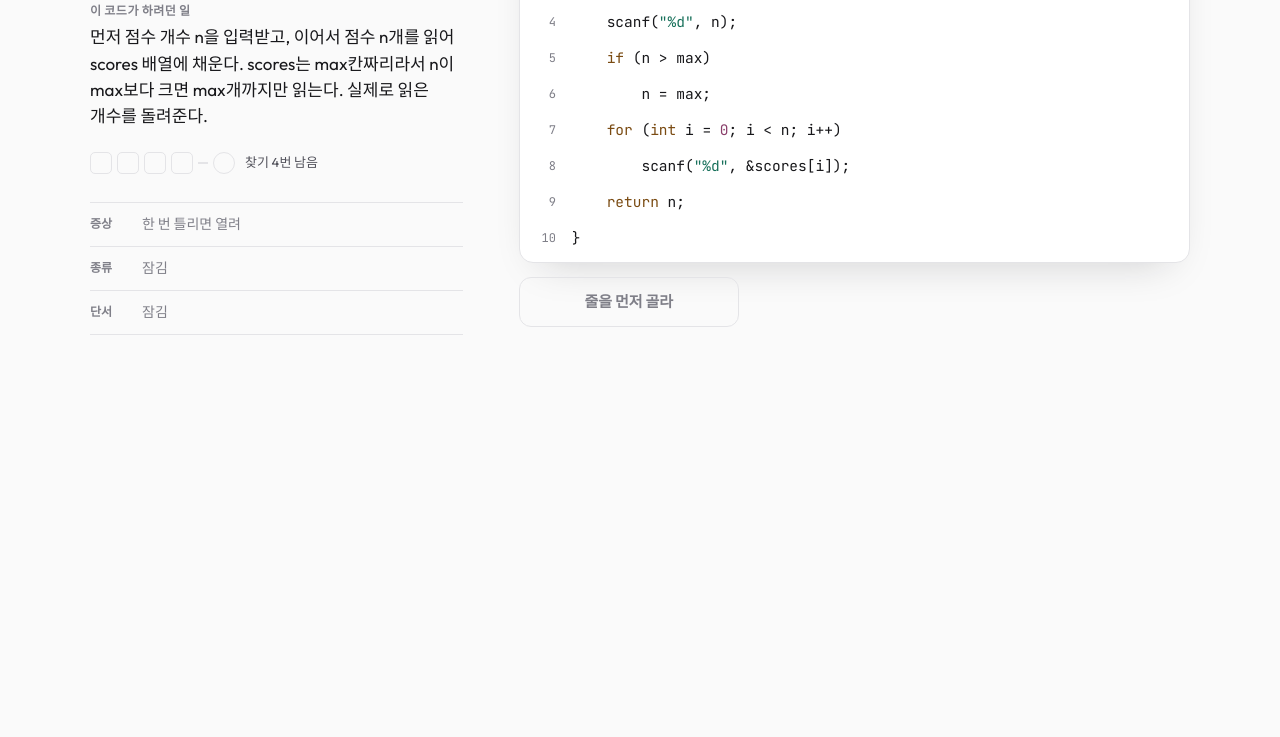
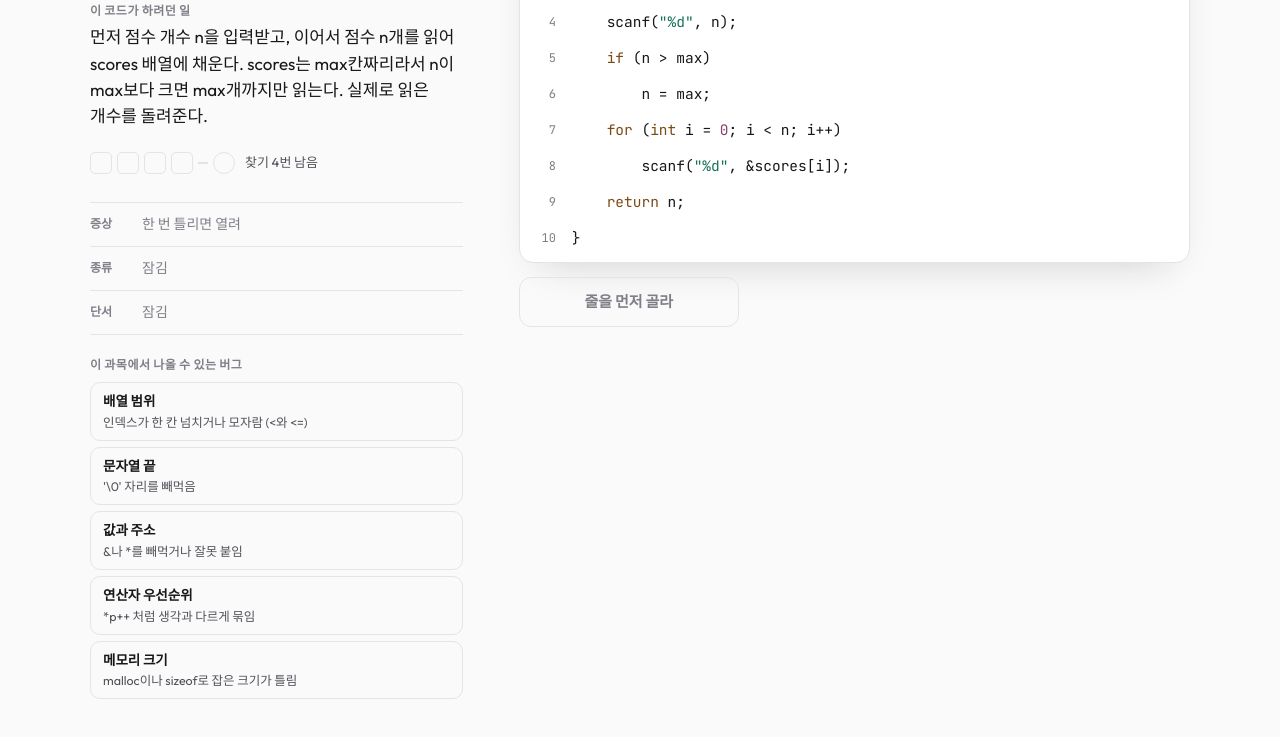
Before and after one commit to door-yeah/bugle, a plain HTML site: page index.html in a window 1280 px wide. Shown: the part 207-944 px from the top of the page. Before the commit the page ends 800 px from the top, so only its background shows below. Drawn offline with Linux system fonts and the light colour scheme; a web font is replaced by a local one.

Commit message:
과목별로 나올 수 있는 버그 종류 목록 추가
Co-Authored-By: Claude Opus 5.5 <noreply@anthropic.com>

```diff
--- a/index.html
+++ b/index.html
@@ -315,6 +315,14 @@ button { font: inherit; color: inherit; }
 .cex-log li div { min-width: 0; }
 .cex-log li div b { display: block; font-size: 12px; font-weight: 600; color: var(--ink-3); margin-bottom: 4px; }
 .cex-log li .in { grid-column: 1 / -1; }
+.kinds h2 { margin: 6px 0 8px; font-size: 12px; font-weight: 600; letter-spacing: 0.04em; color: var(--ink-3); }
+.kinds ul { list-style: none; margin: 0; padding: 0; display: grid; gap: 6px; }
+.kinds li {
+  display: grid; gap: 1px; padding: 9px 12px;
+  border: 1px solid var(--line); border-radius: 10px; font-size: 13.5px; line-height: 1.45;
+}
+.kinds li b { font-weight: 600; }
+.kinds li span { color: var(--ink-2); font-size: 12.5px; }
 .explain { margin: 0; font-size: 15px; line-height: 1.7; color: var(--ink-2); max-width: 60ch; }
 .actions { display: grid; grid-template-columns: 1fr; gap: 10px; }
 .stats {
@@ -405,6 +413,10 @@ button { font: inherit; color: inherit; }
 
   <aside class="side">
     <ol class="hints" id="hints"></ol>
+    <section class="kinds" id="kinds" hidden>
+      <h2>이 과목에서 나올 수 있는 버그</h2>
+      <ul id="kindList"></ul>
+    </section>
     <p class="note" id="testNote" hidden></p>
   </aside>
 
@@ -540,6 +552,45 @@ button { font: inherit; color: inherit; }
   if (!hasStage2 && state.findDone) state.done = true;
   var picked = null;    // 찾기 단계에서 고른 줄
   var optPicked = null; // 고치기 단계에서 고른 보기
+
+  // ---------- 과목별로 나올 수 있는 버그 ----------
+  // 오늘 문제의 버그는 이 중 하나다. 목록은 과목마다 고정이라 답을 알려주지는 않는다.
+  var KINDS = {
+    "C 포인터": [
+      ["배열 범위", "인덱스가 한 칸 넘치거나 모자람 (<와 <=)"],
+      ["문자열 끝", "'\\0' 자리를 빼먹음"],
+      ["값과 주소", "&나 *를 빼먹거나 잘못 붙임"],
+      ["연산자 우선순위", "*p++ 처럼 생각과 다르게 묶임"],
+      ["메모리 크기", "malloc이나 sizeof로 잡은 크기가 틀림"],
+    ],
+    "SQL": [
+      ["NULL 비교", "= NULL 처럼 NULL을 값처럼 비교함"],
+      ["조인 조건 위치", "ON에 둘 조건을 WHERE에 둬서 행이 사라짐"],
+      ["AND / OR 우선순위", "괄호가 없어서 조건이 다르게 묶임"],
+      ["집계와 그룹", "GROUP BY나 COUNT 대상이 틀림"],
+    ],
+    "동기화": [
+      ["조건 변수 대기", "if로 한 번만 검사하고 깨어난 뒤 다시 확인하지 않음"],
+      ["락 해제 누락", "어떤 경로에서 unlock 없이 빠져나감"],
+      ["공유 변수 넘기기", "여러 스레드에 같은 변수의 주소를 넘김"],
+      ["락 없는 접근", "공유 변수를 락 밖에서 읽거나 씀"],
+    ],
+    "알고리즘": [
+      ["경계 조건", "반복 조건의 <와 <=, 시작과 끝 인덱스"],
+      ["초기값", "최댓값, 최솟값, 합을 잘못된 값으로 시작함"],
+      ["정수 오버플로", "계산 도중 int 범위를 넘김"],
+      ["같은 원소 중복", "서로 달라야 할 두 원소로 같은 것을 씀"],
+      ["비교와 정렬", "비교 함수나 정렬 기준이 틀림"],
+    ],
+  };
+  function renderKinds() {
+    var list = KINDS[puzzle.subject];
+    if (!list) return;
+    $("kindList").innerHTML = list.map(function (k) {
+      return "<li><b>" + esc(k[0]) + "</b><span>" + esc(k[1]) + "</span></li>";
+    }).join("");
+    $("kinds").hidden = false;
+  }
 
   // ---------- 색칠 ----------
   function esc(s) {
@@ -979,6 +1030,7 @@ button { font: inherit; color: inherit; }
 
   // ---------- 시작 ----------
   renderHead();
+  renderKinds();
   renderRows();
   renderState();
 })();
```
